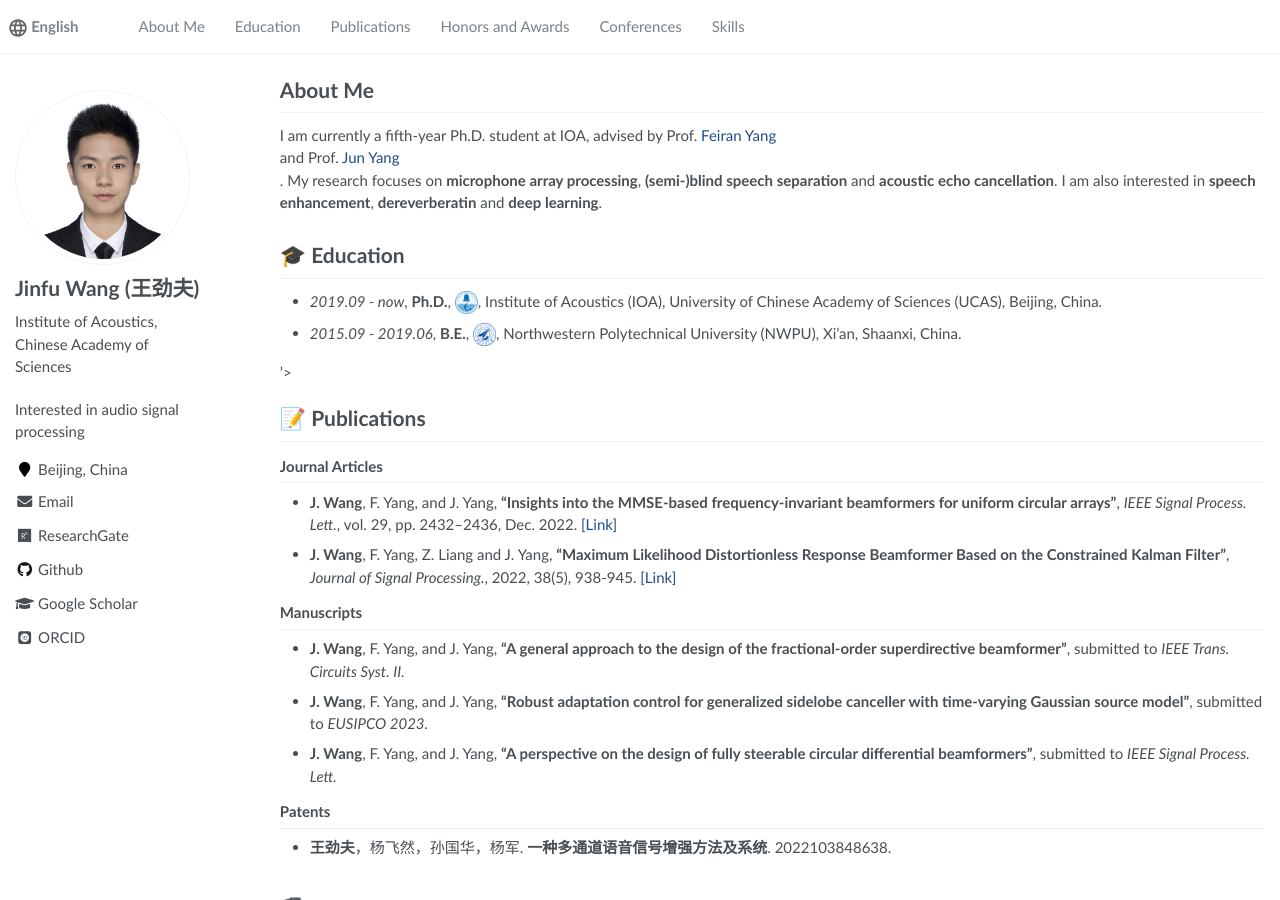
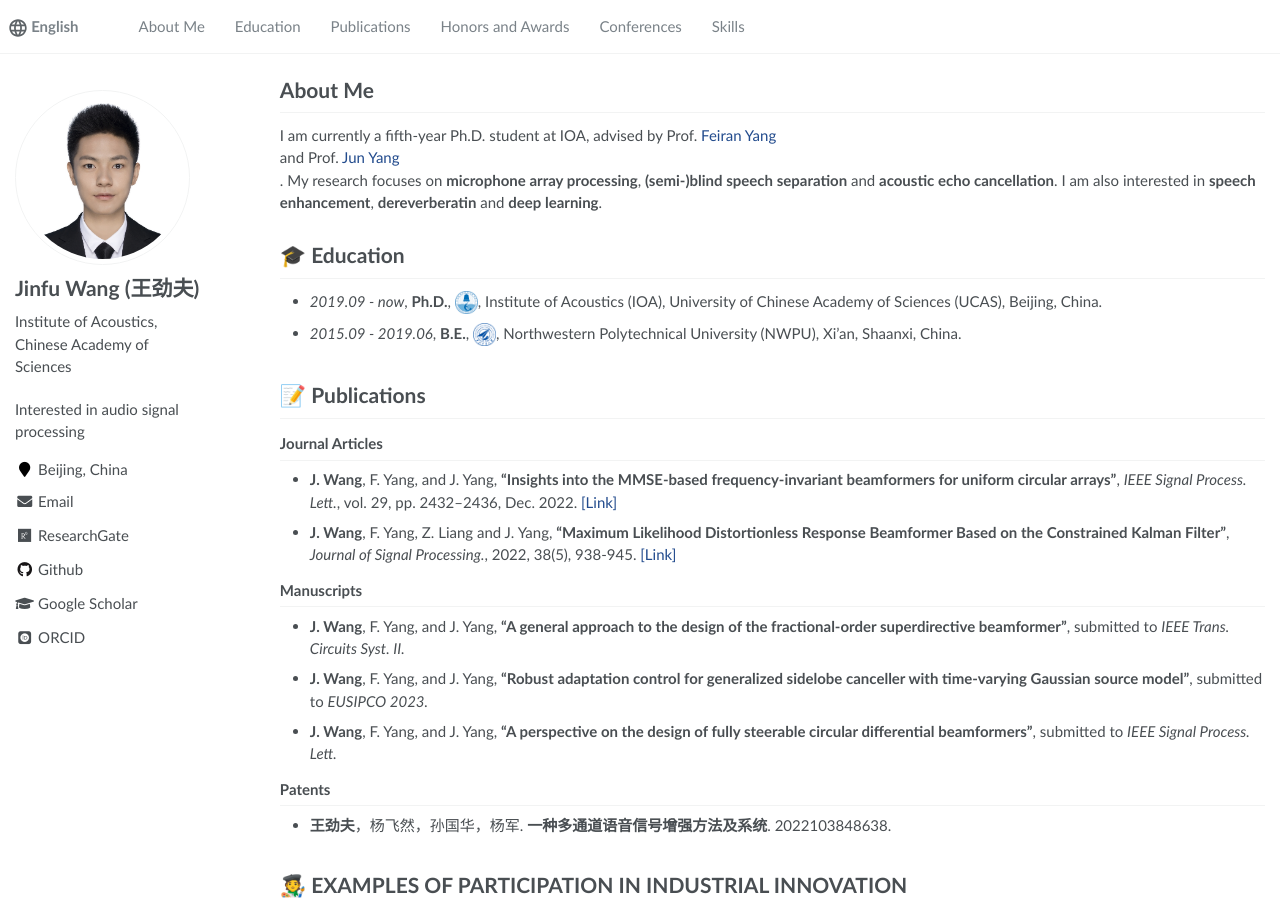
Before and after one commit to 875441459/875441459.github.io, a Jekyll site: the page built from _pages/about.md, in a window 1280 px wide and 900 px high. Built offline with Jekyll 4.4.1, drawn with Linux system fonts in a browser that asks for light colours; some web fonts are replaced.

Commit message:
Update about.md

```diff
--- a/_pages/about.md
+++ b/_pages/about.md
@@ -26,7 +26,7 @@ My research focuses on **microphone array processing**, **(semi-)blind speech se
 - *2015.09 - 2019.06*, **B.E.**, <a href="https://www.nwpu.edu.cn/"><img class="svg" src="/images/NWPU.svg" width="23pt"></a>, Northwestern Polytechnical University (NWPU), Xi’an, Shaanxi, China.
 
 
-<span class='anchor' id="-publications">'></span>
+<span class='anchor' id="-publications"></span>
 
 # 📝 Publications
 
```
